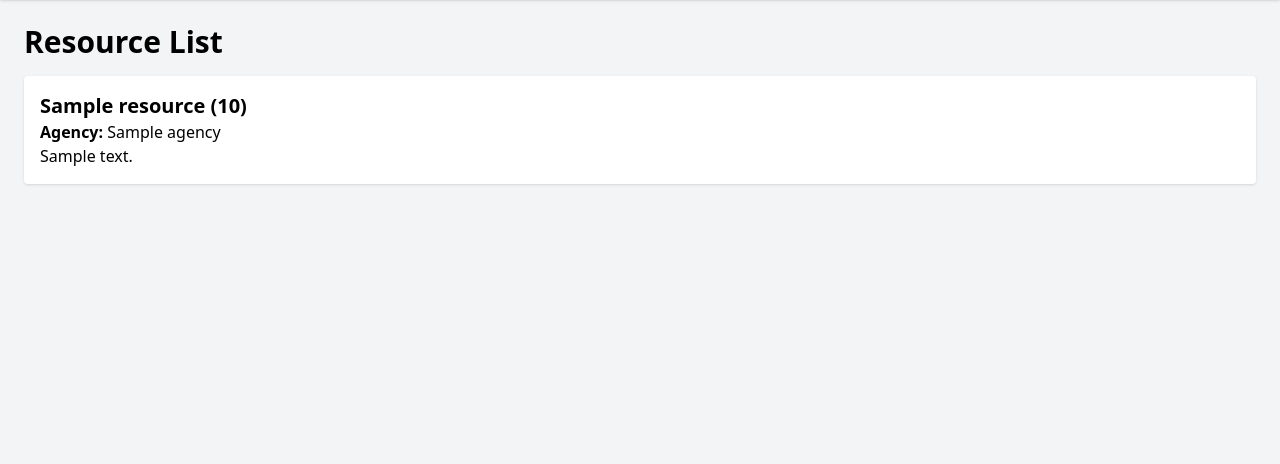
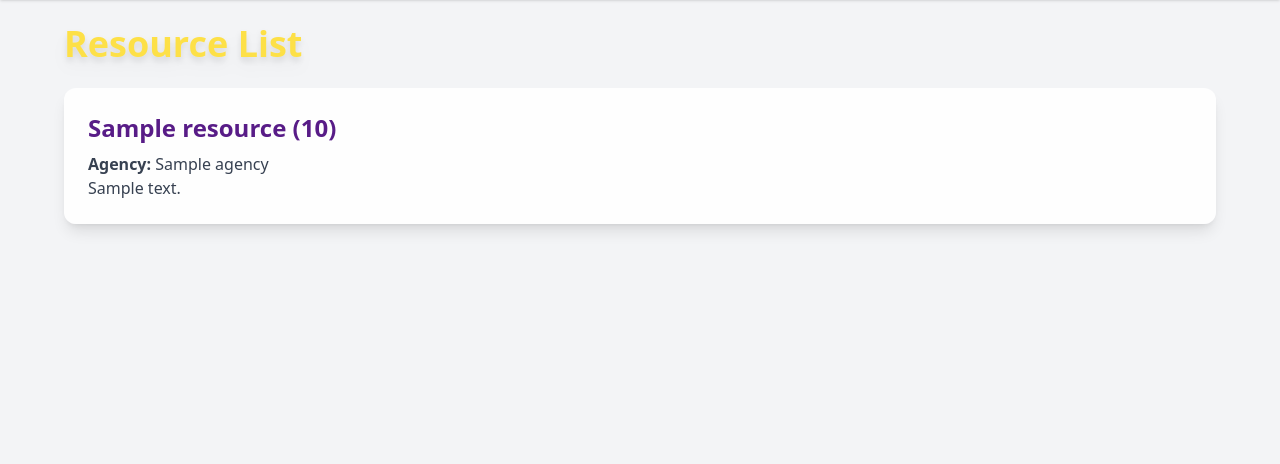
Before and after one commit to freeky-sachin/blackboxai-1745085853883, a Django app: page /agencies/resources/ in a window 1280 px wide. Shown: the part 96-560 px from the top of the page. Run offline with Django 5.2, Linux system fonts and the light colour scheme; tables that the repository leaves empty hold one stand-in row (values such as "Sample post"); some libraries are stand-ins or nearby versions.

Commit message:
Add agencies/templates/agencies/resource_list.html 1745126150469

```diff
--- a/agencies/templates/agencies/resource_list.html
+++ b/agencies/templates/agencies/resource_list.html
@@ -3,16 +3,18 @@
 {% block title %}Resource List{% endblock %}
 
 {% block content %}
-<h2 class="text-3xl font-bold mb-4">Resource List</h2>
-<ul class="space-y-4">
-    {% for resource in resources %}
-    <li class="p-4 bg-white rounded shadow">
-        <h3 class="text-xl font-semibold">{{ resource.name }} ({{ resource.quantity }})</h3>
-        <p><strong>Agency:</strong> {{ resource.agency.name }}</p>
-        <p>{{ resource.description }}</p>
-    </li>
-    {% empty %}
-    <li>No resources found.</li>
-    {% endfor %}
-</ul>
+<div class="max-w-6xl mx-auto space-y-6 animate-fadeInUp">
+  <h2 class="text-4xl font-extrabold mb-6 text-yellow-300 drop-shadow-lg">Resource List</h2>
+  <ul class="space-y-6">
+      {% for resource in resources %}
+      <li class="p-6 bg-white bg-opacity-90 rounded-xl shadow-lg hover:shadow-2xl transition-shadow duration-300">
+          <h3 class="text-2xl font-semibold text-purple-900 mb-2">{{ resource.name }} ({{ resource.quantity }})</h3>
+          <p class="text-gray-700"><strong>Agency:</strong> {{ resource.agency.name }}</p>
+          <p class="text-gray-700">{{ resource.description }}</p>
+      </li>
+      {% empty %}
+      <li class="text-yellow-300 text-lg">No resources found.</li>
+      {% endfor %}
+  </ul>
+</div>
 {% endblock %}
```
